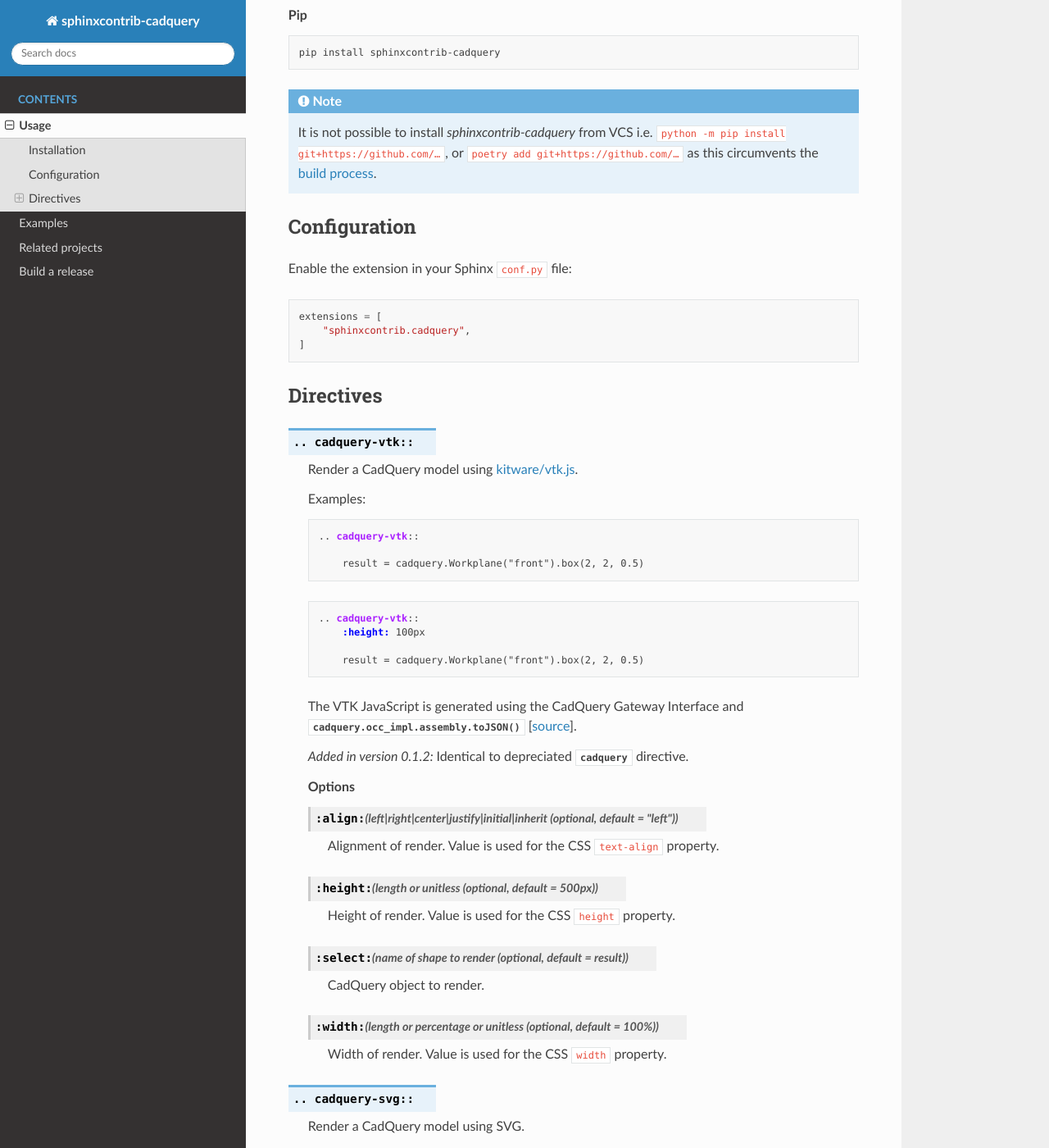
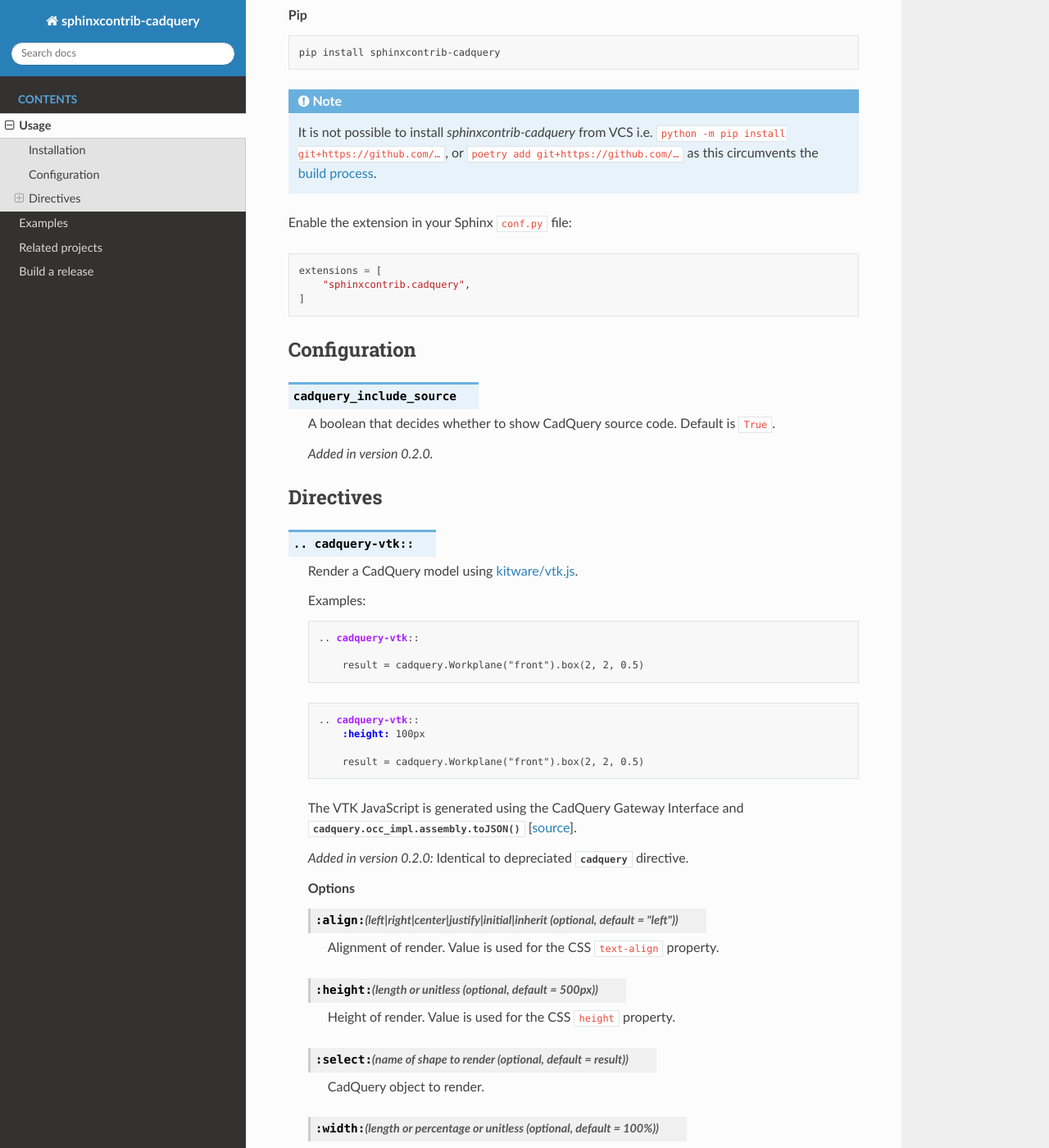
Before and after one commit to sethfischer/sphinxcontrib-cadquery, a Sphinx documentation site: the page built from docs/usage.rst, in a window 1280 px wide and 1400 px high, scrolled down 312 px. Shown: the whole window at 82% size. Built offline with Sphinx 7.4.7 and the Read the Docs theme 2.0.0, drawn with Linux system fonts in a browser that asks for light colours; the version number is read from the project's files by our own code; some of the changed text lies outside the part shown.

Commit message:
feat: config value cadquery_include_source

```diff
--- a/docs/conf.py
+++ b/docs/conf.py
@@ -27,3 +27,12 @@
 intersphinx_mapping = {
     "cadquery": ("https://cadquery.readthedocs.io/en/latest/", None),
 }
+
+
+def setup(app):
+    app.add_object_type(
+        "confval",
+        "confval",
+        objname="configuration value",
+        indextemplate="pair: %s; configuration value",
+    )
--- a/docs/usage.rst
+++ b/docs/usage.rst
@@ -40,6 +37,18 @@
 
 
 .. _usage-directives:
+
+
+Configuration
+-------------
+
+.. confval:: cadquery_include_source
+
+    A boolean that decides whether to show CadQuery source code.
+    Default is ``True``.
+
+    .. versionadded:: 0.2.0
+
 
 Directives
 ----------
@@ -66,7 +75,7 @@
     The VTK JavaScript is generated using the :doc:`CadQuery Gateway Interface <cadquery:cqgi>`
     and :func:`cadquery.occ_impl.assembly.toJSON` [`source`_].
 
-    .. versionadded:: 0.1.2
+    .. versionadded:: 0.2.0
         Identical to depreciated :rst:dir:`cadquery` directive.
 
     .. rubric:: Options
@@ -116,7 +125,7 @@
     The SVG image is generated using the :doc:`CadQuery Gateway Interface <cadquery:cqgi>`
     and the :doc:`CadQuery SVG exporter <cadquery:importexport>` .
 
-    .. versionadded:: 0.1.2
+    .. versionadded:: 0.2.0
       Identical to depreciated :rst:dir:`cq_plot` directive.
 
     .. rubric:: Options
@@ -129,13 +138,13 @@
 
 .. rst:directive:: .. cadquery::
 
-    .. deprecated:: 0.1.1
+    .. deprecated:: 0.2.0
        Use the :rst:dir:`cadquery-vtk` directive instead.
 
 
 .. rst:directive:: .. cq_plot::
 
-    .. deprecated:: 0.1.1
+    .. deprecated:: 0.2.0
        Use the :rst:dir:`cadquery-svg` directive instead.
 
 
```
Also changed, not shown: other parts of docs/usage.rst (+0 -3 lines), 2 other files.
